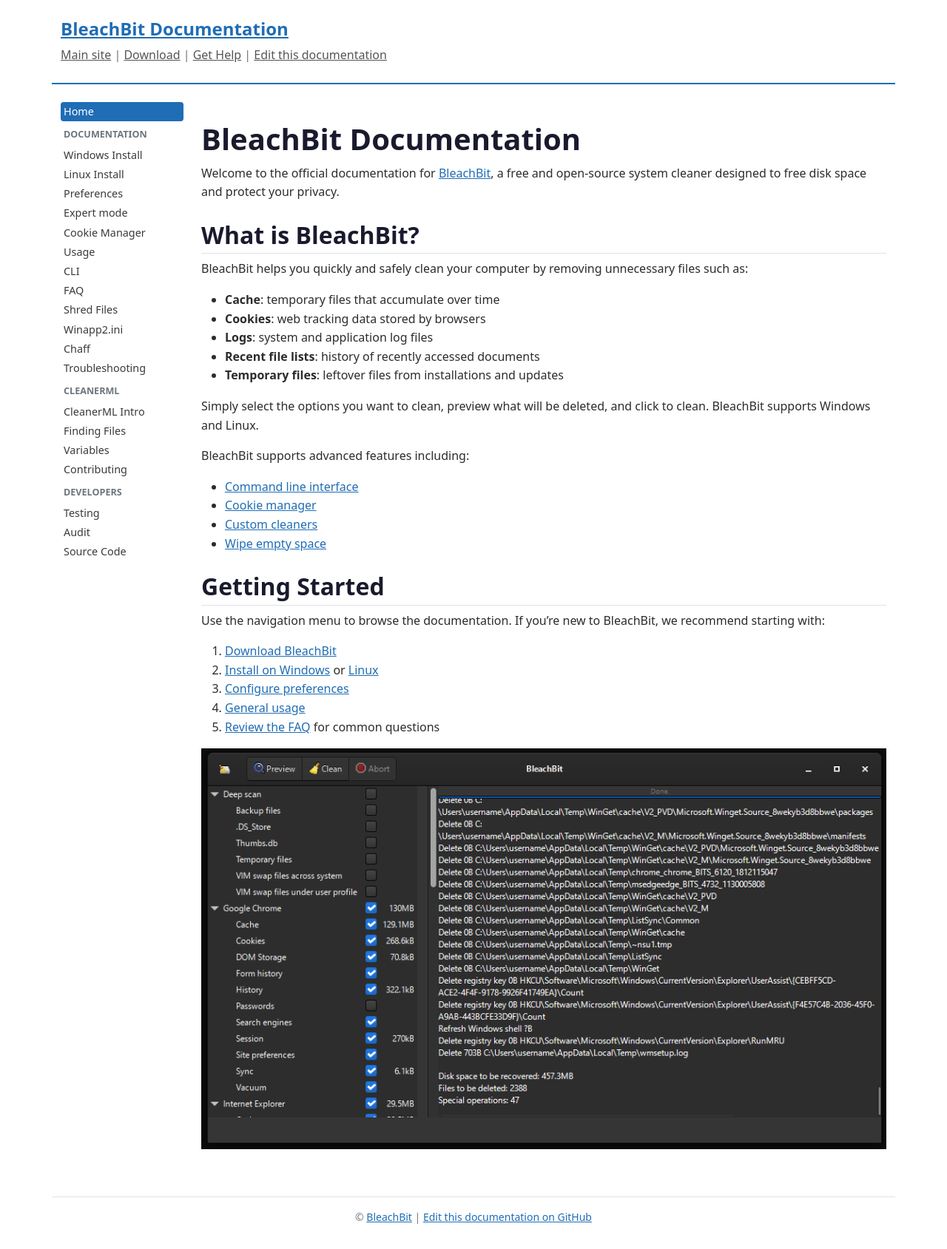
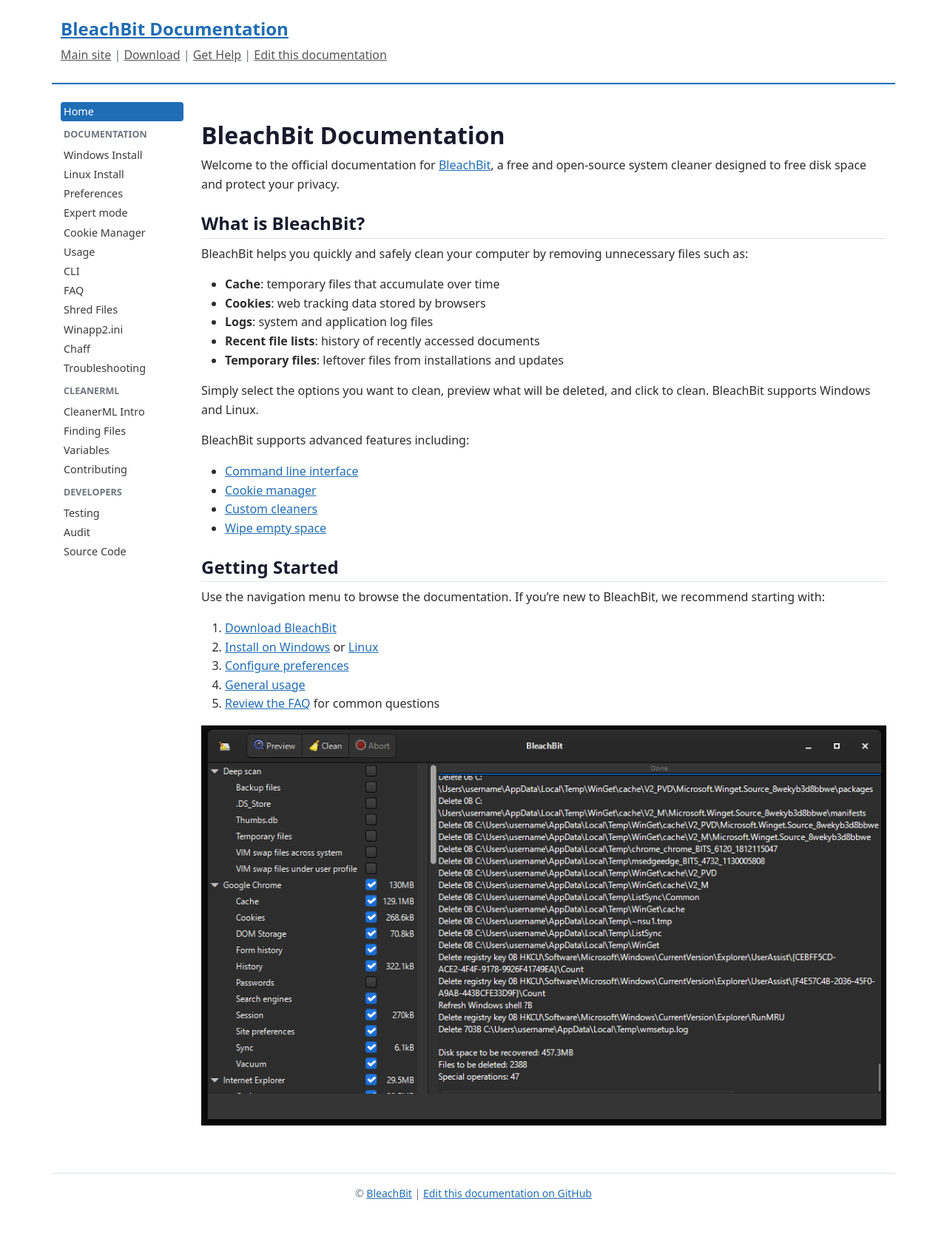
Before and after one commit to bleachbit/docs, a Jekyll site: the page built from src/index.md, in a window 1280 px wide. Shown: the whole page at 74% size. Built offline with Jekyll 4.4.1, drawn with Linux system fonts in a browser that asks for light colours; after the commit the page ends 1658 px from its top, so only the background shows below that.

Commit message:
Step the headings down a level
Bootstrap has no heading size variables, so the fluid sizes are copied
from its own h2 and h4 rules.

```diff
--- a/src/_sass/_base.scss
+++ b/src/_sass/_base.scss
@@ -22,9 +22,33 @@
     margin-bottom: .5rem;
 }
 
+/* Bootstrap's scale is built for landing pages. Step every heading down a
+   level, reusing its fluid sizes so headings still shrink on phones. */
+h1 {
+    font-size: calc(1.325rem + .9vw); /* Bootstrap's h2 */
+
+    @media (min-width: 1200px) {
+        font-size: 2rem;
+    }
+}
+
 h2 {
+    font-size: calc(1.275rem + .3vw); /* Bootstrap's h4 */
     border-bottom: 1px solid var(--bs-border-color);
     padding-bottom: .25rem;
+
+    @media (min-width: 1200px) {
+        font-size: 1.5rem;
+    }
+}
+
+h3 {
+    font-size: 1.25rem;
+}
+
+/* h4 and below only differ from body text by weight */
+h4, h5, h6 {
+    font-size: 1rem;
 }
 
 /* Header */
```
